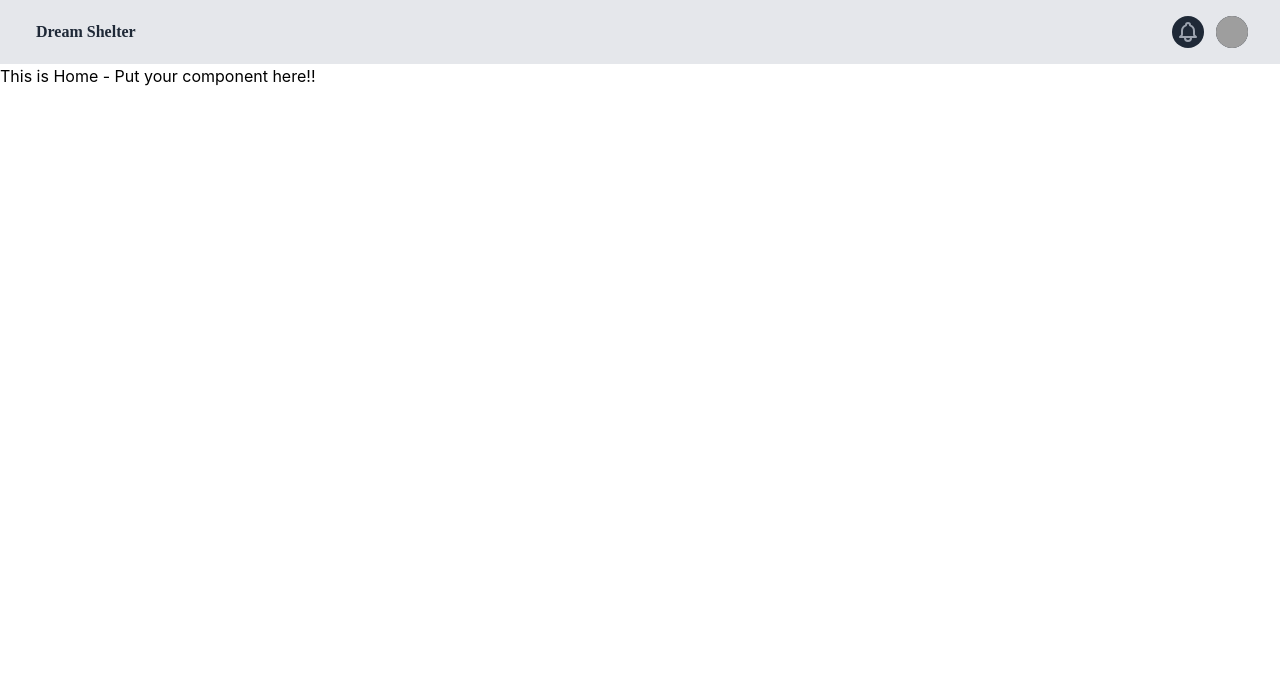
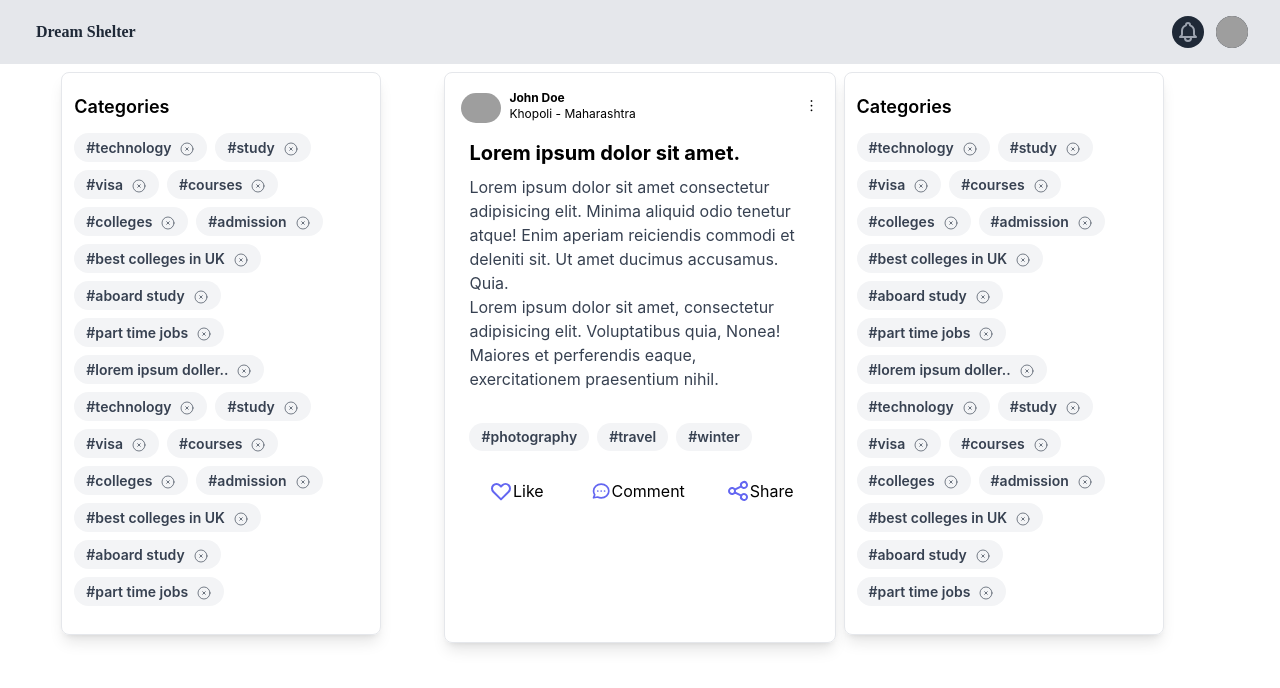
Before and after one commit to ParshuramNikam/dream-shelter, a React (Create React App) app: page / in a window 1280 px wide. Shown: the top 688 px of the page. Built offline with nearby package versions, Linux system fonts and the light colour scheme; grey boxes are pictures that could not be loaded.

Commit message:
Parshu - Added categories homepage post cards

```diff
--- a/package.json
+++ b/package.json
@@ -8,6 +8,7 @@
     "@testing-library/jest-dom": "^5.16.2",
     "@testing-library/react": "^12.1.2",
     "@testing-library/user-event": "^13.5.0",
+    "classnames": "^2.3.1",
     "react": "^17.0.2",
     "react-dom": "^17.0.2",
     "react-router-dom": "^5.2.0",
--- a/src/App.js
+++ b/src/App.js
@@ -1,6 +1,8 @@
 import { BrowserRouter as Router, Switch, Route } from 'react-router-dom';
 import PageLayout from './components/PageLayout';
+import HomePage from './pages/HomePage';
 import Login from './pages/Login';
+import NoticationPage from './pages/NoticationPage';
 import Signup from './pages/Signup';
 
 function App() {
@@ -10,7 +12,12 @@ function App() {
 				<Route exact path="/">
 					{/* Page Layput already having navbar */}
 					<PageLayout>
-            <div>This is Home - Put your component here!!</div>
+						<HomePage />
+					</PageLayout>
+				</Route>
+				<Route path="/notifications">
+					<PageLayout>
+						<NoticationPage />
 					</PageLayout>
 				</Route>
 				<Route path="/login">
--- /dev/null
+++ b/src/components/Categories.jsx
@@ -0,0 +1,39 @@
+import { XCircleIcon } from "@heroicons/react/outline"
+import { useState } from "react"
+import { categories } from "../dummy-data/data"
+
+
+
+const Categories = () => {
+
+    const [myCategories, setMyCategories] = useState(categories);
+
+    const crossClickListner = (category) => {
+        let arr = myCategories.filter(arrCategory => arrCategory !== category);
+        console.log(arr);
+        setMyCategories(arr);
+        alert(category + " category removed!!")
+    }
+
+    return (
+        <section className="max-w-xs px-3 py-5 m-2 border border-gray-200 rounded-lg overflow-hidden shadow-lg">
+
+            <h1 className="pb-3 font-semibold text-lg">Categories</h1>
+
+            {
+                myCategories.map((category, index) =>
+                    <button key={index} className="inline-block w-max rounded-full px-3 py-1 text-sm font-semibold bg-gray-100 text-gray-700 mr-2 mb-2 hover:bg-indigo-200">
+                        <div className="inline mr-2">{"#" + category}</div>
+                        <button className="inline relative top-1"
+                            onClick={() => crossClickListner(category)}
+                        >
+                            <XCircleIcon className="h-4 w-4 float-right stroke-1 hover:stroke-black" />
+                        </button>
+                    </button>
+                )
+            }
+        </section>
+    )
+}
+
+export default Categories
--- a/src/components/PostCard.jsx
+++ b/src/components/PostCard.jsx
@@ -1,10 +1,45 @@
+import { Fragment, useState } from 'react'
+import { Disclosure, Menu, Transition } from '@headlessui/react'
+import { BellIcon, BookmarkIcon, ChatIcon, HeartIcon, LinkIcon, MenuIcon, ShareIcon, XCircleIcon, XIcon } from '@heroicons/react/outline'
+import classNames from 'classnames';
+
 const PostCard = () => {
+
+    const [like, setLike] = useState(false);
+
+    const [postBtnClick, setPostBtnClick] = useState({
+        like: false,
+        comment: false,
+        share: false
+    });
+
+    const [postOptions, setPostOptions] = useState(["Save", "Copy link", "unfollow"])
+
+    const postBtnClickAction = (btn) => {
+        btn = btn.toLowerCase();
+        switch (btn) {
+            case "like":
+                setPostBtnClick({ ...postBtnClick, like: !postBtnClick.like });
+                break;
+            case "comment":
+                // setPostBtnClick({...postBtnClick, comment: !postBtnClick.comment});
+                alert("Comment btn cliked");
+                break;
+            case "share":
+                // setPostBtnClick({...postBtnClick, comment: !postBtnClick.comment});
+                alert("Share btn cliked");
+                break;
+            default:
+                break;
+        }
+    }
+
     return (
-        <div class="p-10">
+        <div className="pt-2 flex justify-center">
             {/* CARD */}
-            <div class="max-w-sm rounded-lg overflow-hidden shadow-lg p-1 border border-gray-200">
-                {/* Avatar image 👇 */}
-                <div className="flex  items-center justify-between px-2">
+            <div className="lg:min-w-fit max-w-xl rounded-lg overflow-hidden shadow-lg py-2 border border-gray-200">
+                {/* Post header 👇 */}
+                <div className="flex  items-center justify-between px-4 pt-2">
                     <div className="flex  items-center">
                         <img class="w-10 mt-1 rounded-full" src="https://shortner-urls.herokuapp.com/BeKgZyu" alt="Avatar" />
 
@@ -14,30 +49,94 @@ const PostCard = () => {
                         </div>
                     </div>
 
-                    <button className="float-right"
-                        onClick={()=> alert("Clicked")}
-                    >
-                        <div>&#xFE19;</div>
-                    </button>
+
+                    {/* Post header menu -> three dots */}
+                    <Menu as="div" className="ml-3 relative">
+                        <div>
+                            <Menu.Button className=" flex text-sm ">
+                                <span className="sr-only">Open user menu</span>
+                                <div className='font-lg'>&#xFE19;</div>  {/* &#xFE19; => html code for 3  dots */}
+                            </Menu.Button>
+                        </div>
+                        <Transition
+                            as={Fragment}
+                            enter="transition ease-out duration-100"
+                            enterFrom="transform opacity-0 scale-95"
+                            enterTo="transform opacity-100 scale-100"
+                            leave="transition ease-in duration-75"
+                            leaveFrom="transform opacity-100 scale-100"
+                            leaveTo="transform opacity-0 scale-95"
+                        >
+                            <Menu.Items className="origin-top-right absolute right-0 mt-2 w-48 rounded-md shadow-lg py-1 bg-white ring-1 ring-black ring-opacity-5 focus:outline-none">
+                                {
+                                    postOptions.map((option, index) =>
+                                        <Menu.Item key={index}>
+                                            {({ active }) => (
+                                                <button className={classNames(active ? 'bg-gray-100' : '', 'block px-4 py-2 text-sm text-gray-700 w-full')}>
+                                                    {
+                                                        option.toLowerCase() === "save" ?<BookmarkIcon className='h-4 w-4 flex float-left mr-3 stroke-1 stroke-indigo-800' /> : null
+
+                                                    }
+                                                    {
+                                                        option.toLowerCase() === "copy link" ? <LinkIcon className='h-4 w-4 flex float-left mr-3 stroke-1 stroke-indigo-800' /> : null
+                                                    }
+                                                    {
+                                                        option.toLowerCase() === "unfollow" ? <XCircleIcon className='h-4 w-4 flex float-left mr-3 stroke-1 stroke-indigo-800' /> : null
+                                                    }
+                                                    <p className='float-left font-bold'>{option}</p>
+                                                </button>
+                                            )}
+                                        </Menu.Item>
+                                    )
+                                }
+                            </Menu.Items>
+                        </Transition>
+                    </Menu>
                 </div>
-                {/* Three dot */}
 
                 {/* Post image 👇 */}
                 {/* <img class="mt-3 w-full rounded-lg" src="https://shortner-urls.herokuapp.com/OxyrAsn" alt="Nature" /> */}
 
-                <div class="px-6 py-4">
-                    <div class="font-bold text-xl mb-2">Mountain</div>
+                {/* Post Question answer */}
+                <div className="px-6 py-4">
+                    <div class="font-bold text-xl mb-2">Lorem ipsum dolor sit amet.</div>
                     <p class="text-gray-700 text-base">
+                        Lorem ipsum dolor sit amet consectetur adipisicing elit. Minima aliquid odio tenetur atque! Enim aperiam reiciendis commodi et deleniti sit. Ut amet ducimus accusamus. Quia.
+                        <br />
                         Lorem ipsum dolor sit amet, consectetur adipisicing elit. Voluptatibus quia, Nonea! Maiores et perferendis eaque, exercitationem praesentium nihil.
                     </p>
                 </div>
+
+                {/* Tages */}
                 <div class="px-6 pt-4 pb-2">
-                    <span class="inline-block bg-gray-200 rounded-full px-3 py-1 text-sm font-semibold text-gray-700 mr-2 mb-2">#photography</span>
-                    <span class="inline-block bg-gray-200 rounded-full px-3 py-1 text-sm font-semibold text-gray-700 mr-2 mb-2">#travel</span>
-                    <span class="inline-block bg-gray-200 rounded-full px-3 py-1 text-sm font-semibold text-gray-700 mr-2 mb-2">#winter</span>
+                    <span class="inline-block rounded-full px-3 py-1 text-sm font-semibold bg-gray-100 text-gray-700 mr-2 mb-2">#photography</span>
+                    <span class="inline-block rounded-full px-3 py-1 text-sm font-semibold bg-gray-100 text-gray-700 mr-2 mb-2">#travel</span>
+                    <span class="inline-block rounded-full px-3 py-1 text-sm font-semibold bg-gray-100 text-gray-700 mr-2 mb-2">#winter</span>
                 </div>
+
+                <div className='px-3 py-1 grid grid-cols-3'>
+                    <button className='flex items-center justify-center hover:bg-gray-100 px-3 py-2 rounded-md cursor-pointer'
+                        onClick={() => postBtnClickAction("like")}
+                    >
+                        <HeartIcon className={`h-6 w-6 text-indigo-500 ${postBtnClick.like ? 'fill-indigo-300' : ''} `} />
+                        <p className='mr-1'>Like</p>
+                    </button>
+                    <button className='flex items-center justify-center hover:bg-gray-100 px-3 py-2 rounded-md cursor-pointer'
+                        onClick={() => postBtnClickAction("comment")}
+                    >
+                        <ChatIcon className='h-6 w-6 text-indigo-500' />
+                        <p className='mr-1'>Comment</p>
+                    </button>
+                    <button className='flex items-center justify-center hover:bg-gray-100 px-3 py-2 rounded-md cursor-pointer'
+                        onClick={() => postBtnClickAction("share")}
+                    >
+                        <ShareIcon className='h-6 w-6 text-indigo-500' />
+                        <p className='mr-1'>Share</p>
+                    </button>
+                </div>
+
             </div>
-        </div>
+        </div >
     )
 }
 
--- a/src/dummy-data/data.js
+++ b/src/dummy-data/data.js
@@ -0,0 +1,23 @@
+export const categories = [
+    "technology",
+    "study",
+    "visa",
+    "courses",
+    "colleges",
+    "admission",
+    "best colleges in UK",
+    "aboard study",
+    "part time jobs",
+
+    "lorem ipsum doller..",
+
+    "technology",
+    "study",
+    "visa",
+    "courses",
+    "colleges",
+    "admission",
+    "best colleges in UK",
+    "aboard study",
+    "part time jobs",
+]
--- /dev/null
+++ b/src/pages/HomePage.jsx
@@ -0,0 +1,14 @@
+import Categories from '../components/Categories';
+import PostCard from '../components/PostCard';
+
+const HomePage = () => {
+    return (
+        <section className="xl:w-11/12 mx-auto grid grid-cols-3 justify-center">
+            <Categories />
+            <PostCard />
+            <Categories />
+        </section>
+    )
+}
+
+export default HomePage
--- /dev/null
+++ b/src/pages/NoticationPage.jsx
@@ -0,0 +1,17 @@
+import OneNotication from "../components/OneNotication"
+
+const NoticationPage = () => {
+    return (
+        <section className="max-w-xl mx-auto p-3 my-3 bg-white border rounded border-gray-200 shadow-md">
+            <OneNotication/>
+            <OneNotication/>
+            <OneNotication/>
+            <OneNotication/>
+            <OneNotication/>
+            <OneNotication/>
+            <OneNotication/>
+        </section>
+    )
+}
+
+export default NoticationPage
--- a/src/styles/index.css
+++ b/src/styles/index.css
@@ -12,6 +12,14 @@ body {
       monospace;
   }
 
+  .primary-text{
+    color: rgb(13, 103, 181);
+  }
+
+  .primary-bg{
+    background-color: rgb(13, 103, 181);
+  }
+
 
   /* Tailwind css below */
 
```
Also changed, not shown: src/components/OneNotication.jsx (added, +29 -0 lines), 1 other file (tests, documents, lock files or other folders). Lines whose indentation alone changed are shown as unchanged.
